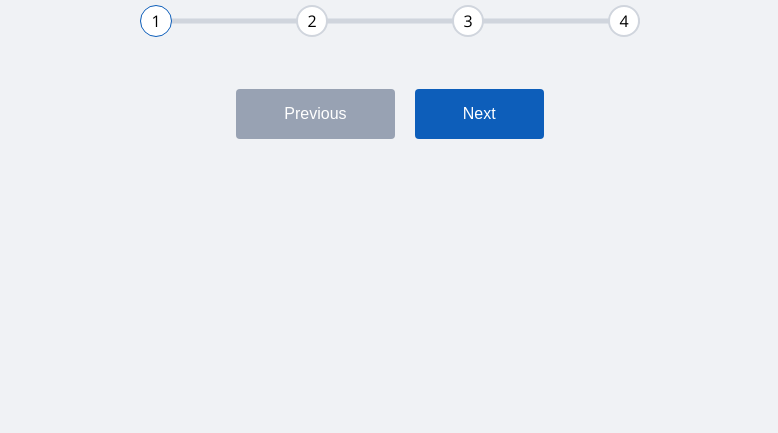
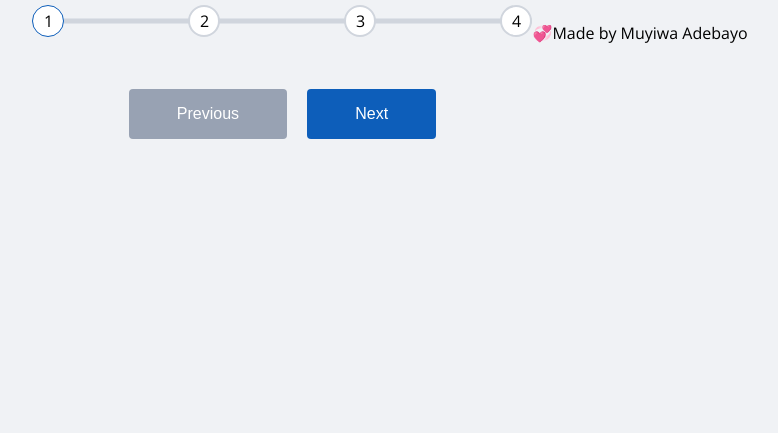
Before and after one commit to Muyiwa-Adebayo/Day02-Progress-Steps, a plain HTML site: page index.html in a window 1280 px wide. Shown: the part 367-800 px from the top of the page, without its empty margins (250-1028 px from the left). Drawn offline with nearby package versions, Linux system fonts and the light colour scheme.

Commit message:
Added footer content

```diff
--- a/index.html
+++ b/index.html
@@ -23,6 +23,7 @@
 
     </div>
 
+    <footer>💞Made by Muyiwa Adebayo</footer>
 
     <script src="script.js"></script>
 </body>
```
